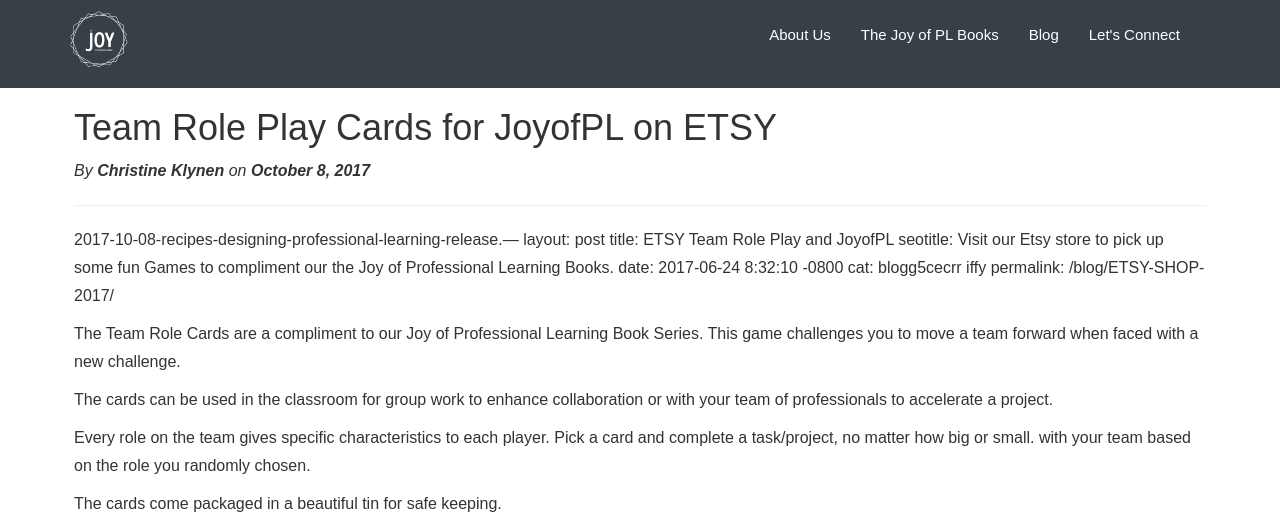
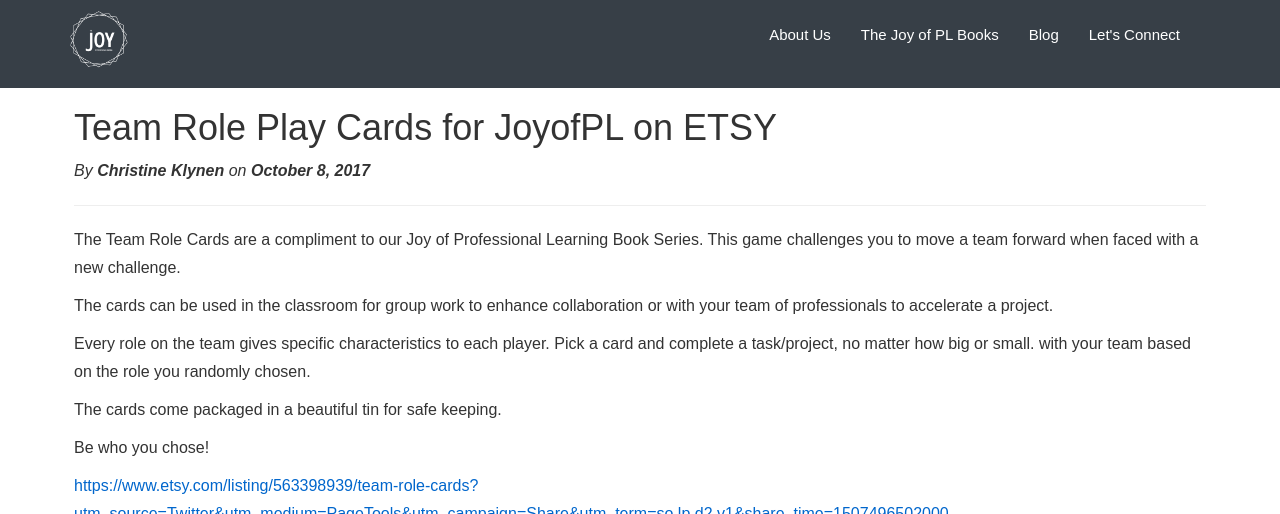
Before and after one commit to meesterkurt/joyofprofessionallearning, a Jekyll site: the page built from _posts/2017-10-08-role-play-cards-on- etsy.markdown, in a window 1280 px wide and 900 px high, cut to the strip 0-514 px from the top of the window. Built offline with Jekyll 4.4.1, drawn with Linux system fonts in a browser that asks for light colours; nearby versions of some CDN libraries.

Commit message:
Update 2017-10-08-role-play-cards-on- etsy.markdown

```diff
--- a/_posts/2017-10-08-role-play-cards-on- etsy.markdown
+++ b/_posts/2017-10-08-role-play-cards-on- etsy.markdown
@@ -7,14 +7,6 @@
 permalink: /blog/Team Role Cards/
 author: Christine Klynen
 ---
-
-2017-10-08-recipes-designing-professional-learning-release.---
-layout: post
-title: ETSY Team Role Play and JoyofPL
-seotitle: Visit our Etsy store to pick up some fun Games to compliment our the Joy of Professional Learning Books.
-date: 2017-06-24 8:32:10 -0800
-cat: blogg5cecrr iffy
-permalink: /blog/ETSY-SHOP-2017/
 
 The Team Role Cards are a compliment to our Joy of Professional Learning Book Series. This game challenges you to move a team forward when faced with a new challenge.
 
```
